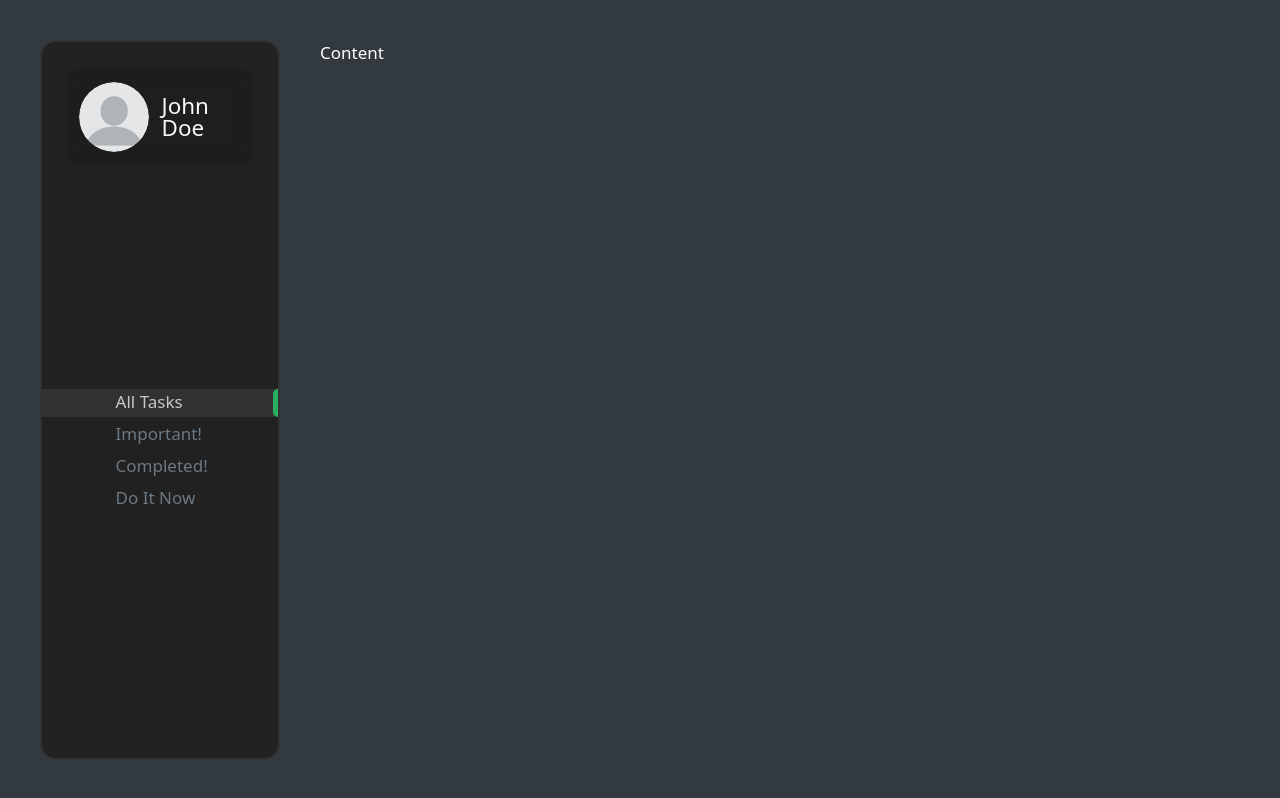
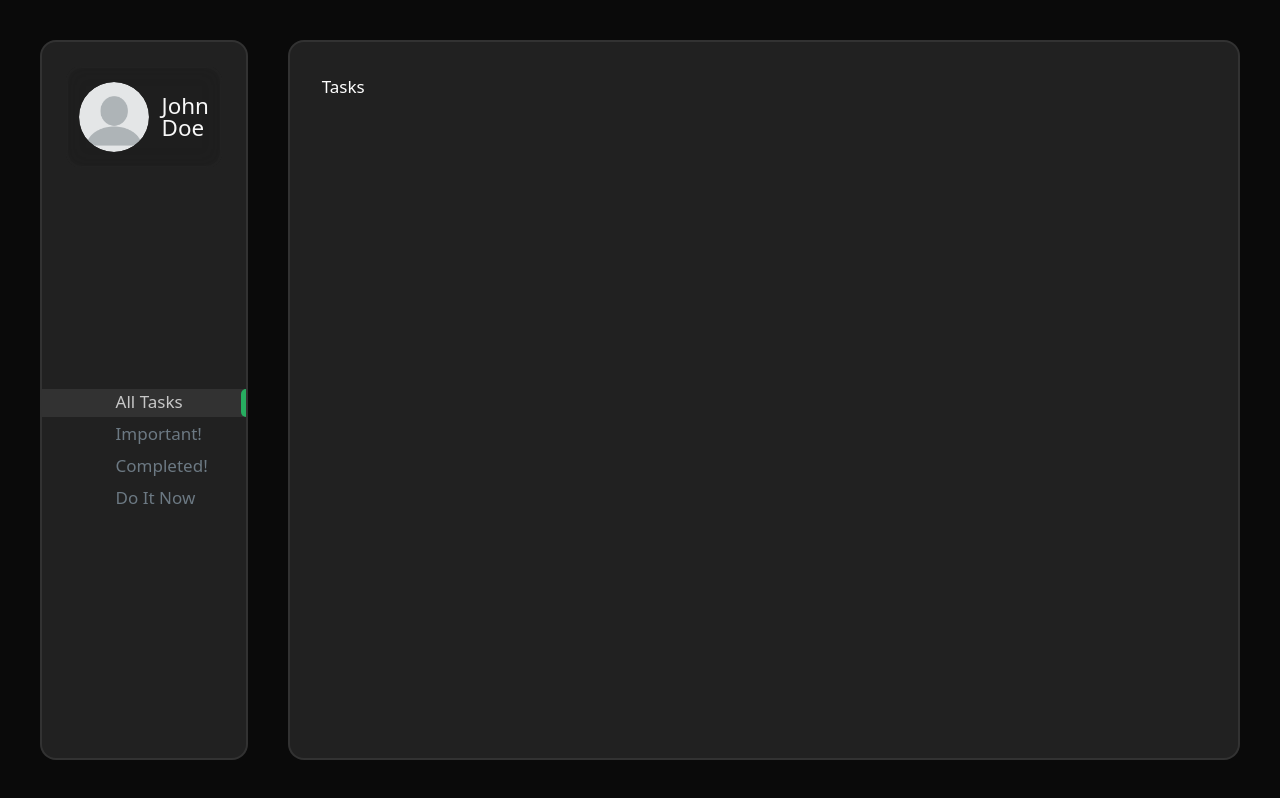
Before and after one commit to dev-mirpuri/TaskTrackr, a Next.js app: page / in a window 1280 px wide. Built offline with nearby package versions, Linux system fonts and the light colour scheme; some icons are missing.

Commit message:
Add main tasks area background

```diff
--- /dev/null
+++ b/app/components/Tasks/Tasks.tsx
@@ -0,0 +1,26 @@
+"use client"
+import { useGlobalState } from "@/app/context/globalProvider";
+import React from "react"
+import styled from "styled-components";
+
+function Tasks() {
+    const{ theme } = useGlobalState();
+    return <TaskStyled theme={theme}>Tasks</TaskStyled>;
+}
+
+const TaskStyled = styled.main`
+    padding: 2rem;
+    width: 100%;
+    background-color: ${(props) => props.theme.colorBg2};
+    border: 2px solid ${(props) => props.theme.borderColor2};
+    border-radius: 1rem;
+    height: 100%;
+
+    overflow-y: auto;
+
+    &::-webkit-scrollbar {
+        width: 0.5rem;
+    }
+`;
+
+export default Tasks;
--- a/app/globals.css
+++ b/app/globals.css
@@ -15,7 +15,7 @@
 }
 
 body {
-  background-color: #333A3F;
+  background-color: #0a0a0a;
   font-size: 17px;
   color: #ffffff;
   height: 100vh;
--- a/app/layout.tsx
+++ b/app/layout.tsx
@@ -40,7 +40,7 @@
         <ContextProvider>
         <GlobalStyleProvider>
         <Sidebar />
-        {children}
+        <div className="w-full">{children}</div>
         </GlobalStyleProvider>
         </ContextProvider>
       </body>
--- a/app/page.tsx
+++ b/app/page.tsx
@@ -1,9 +1,5 @@
-import Image from "next/image";
+import Tasks from "./components/Tasks/Tasks";
 
 export default function Home() {
-  return (
-    <main>
-      <h1>Content</h1>
-    </main>
-  );
+  return ( <Tasks /> );
 }
```
